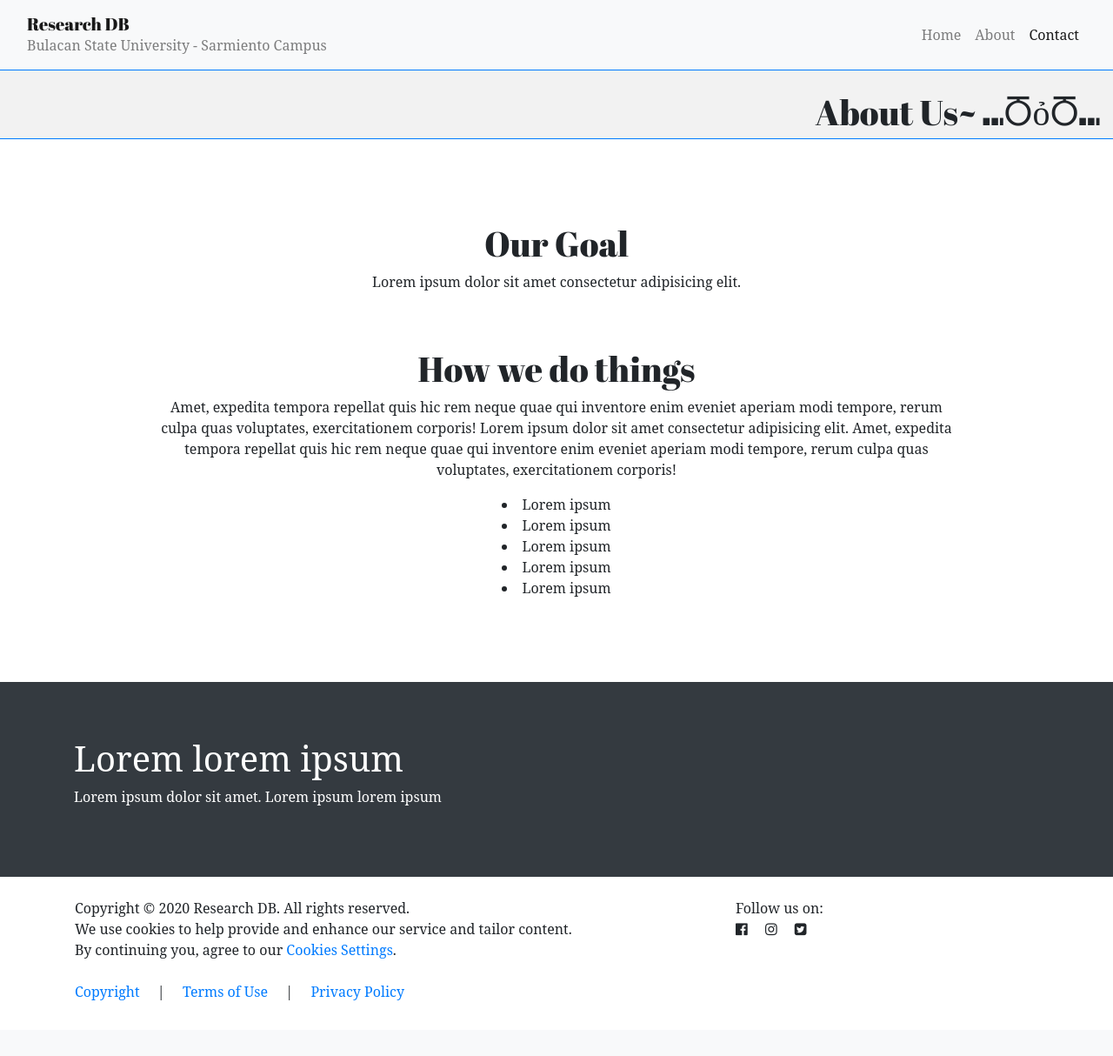
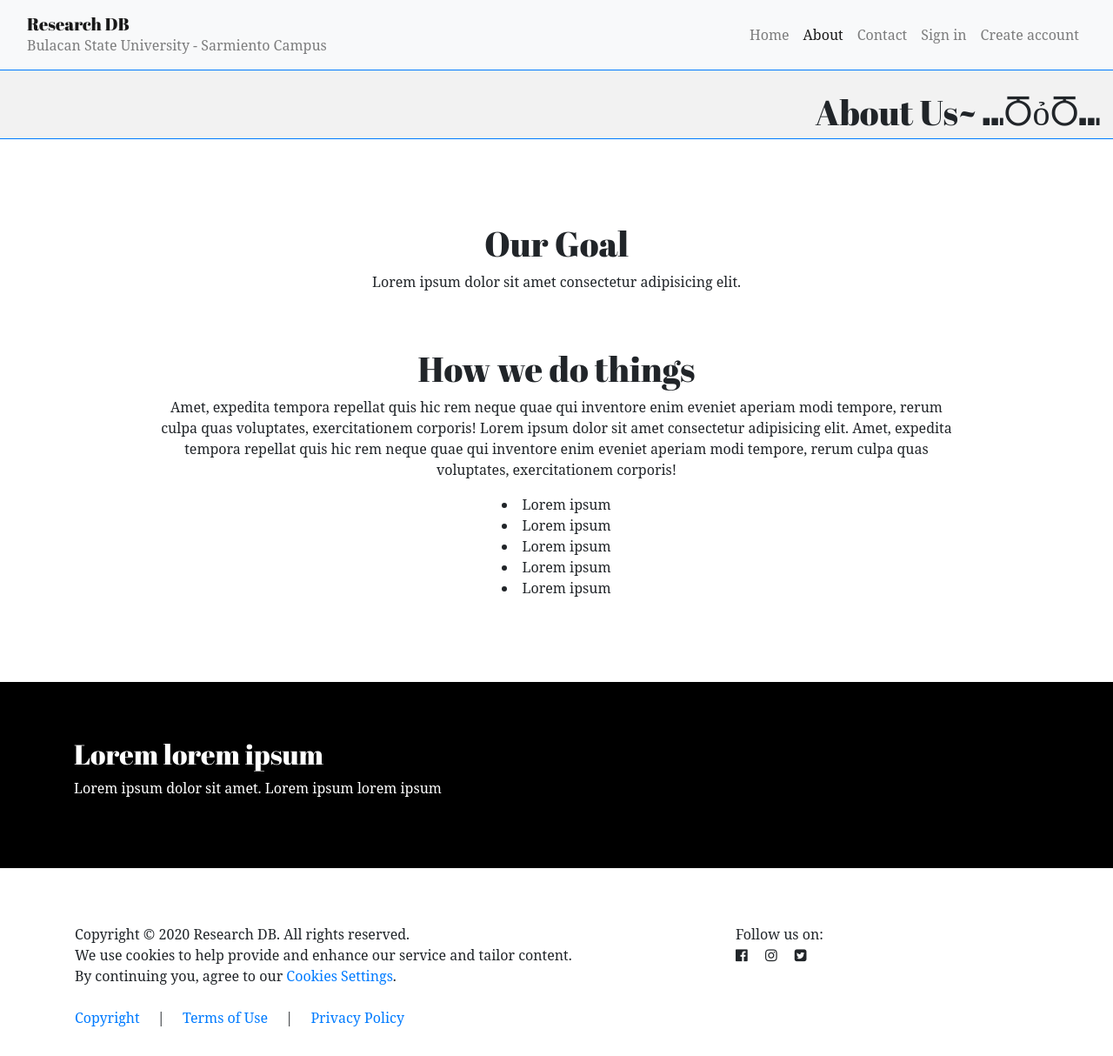
Before and after one commit to jariCruz/BSU_SC_RDB, a PHP site: page /php/about_page.php in a window 1280 px wide. Shown: the whole page at 87% size. Before the commit the page ends 1150 px from the top, so only its background shows below. Run offline with PHP 8.4, Linux system fonts and the light colour scheme.

Commit message:
Changes to index, contact, about page and styles

```diff
--- a/src/css/about_style.css
+++ b/src/css/about_style.css
@@ -8,10 +8,6 @@
 
   .header-font {
     font-family: 'Abril Fatface', serif;
-}
-
-#header-size {
-  font-size: 20px;
   }
 
   #greetings-size {
--- a/src/css/contact_style.css
+++ b/src/css/contact_style.css
@@ -8,10 +8,6 @@
 
 .header-font {
     font-family: 'Abril Fatface', serif;
-}
-
-#header-size {
-    font-size: 20px;
 }
 
 #greetings-size {
--- /dev/null
+++ b/src/css/jumbotron_style.css
@@ -0,0 +1,24 @@
+
+/******************************
+*         Jumbotron           *
+******************************/
+
+.bg-night {
+    background-color: #000000;
+
+}
+
+/******************************
+*   Create an account modal   *
+******************************/
+div.modal-hover:hover {
+  background: #99ebff;
+}
+
+.modal-height {
+  height: 100px;
+}
+
+.align-vertical {
+  vertical-align: middle;
+}
--- a/src/php/about_page.php
+++ b/src/php/about_page.php
@@ -25,6 +25,8 @@
 
     <!-- Other resources -->
     <link rel="stylesheet" href="../css/about_style.css">
+    <link rel="stylesheet" href="../css/jumbotron_style.css">
+
 
 
 </head>
@@ -37,7 +39,7 @@
         <div class="container-fluid">
 
           <div>
-          <div class="header-font" id="header-size">
+            <div class="header-font">
               <a class="navbar-brand" href="#">Research DB</a>
             </div>
 
@@ -55,28 +57,99 @@
             <ul class="navbar-nav ml-auto">
 
               <li class="nav-item">
-              <a class="nav-link" href="#">Home</a>
+                <a class="nav-link" href="../index.php">Home</a>
 
               </li>
 
 
               <li class="nav-item">
-              <a class="nav-link" href="#">About</a>
+                <a class="nav-link active" href="about_page.php">About</a>
 
               </li>
 
-            <li class="nav-item active">
-              <a class="nav-link" href="#">Contact</a>
+              <li class="nav-item">
+                <a class="nav-link" href="contact_page.php">Contact</a>
 
               </li>
+
+              <!-- Dropdown for Logged-in -->
+              <!--
+              <li class="nav-item dropdown">
+                <a class="nav-link dropdown-toggle" href="#" id="navbardrop"
+                    data-toggle="dropdown">Webster~</a>
+
+                <div class="dropdown-menu dropdown-menu-right">
+                  <a href="#" class="dropdown-item">Settings & privacy</a>
+                  <a href="#" class="dropdown-item">Help Guides</a>
+                  <a href="#" class="dropdown-item">Support Centre</a>
+                  <div class="dropdown-divider"></div>
+                  <a href="#" class="dropdown-item">Sign out</a>
+                </div>
+              </li>
+              -->
+
+              <!-- buttons for Log in and sign up -->
+
+              <li class="nav-item">
+                <a class="nav-link" href="login.php">Sign in</a>
+              </li>
+
+              <li class="nav-item">
+                <a class="nav-link" href="#" data-toggle="modal"
+                    data-target="#myModal">Create account</a>
+              </li>
+
 
             </ul>
           </div>
 
 
+        </div>
+      </nav>
+    </div>
+
+
+
+    <!-- Modal for creating an account -->
+    <div class="modal fade" id="myModal">
+      <div class="modal-dialog">
+        <div class="modal-content">
+
+          <!-- modal header -->
+          <div class="modal-header">
+            <h5 class="modal-title">Create an account</h5>
+            <button class="close" data-dismiss="modal">&times;</button>
+          </div>
+
+          <!-- modal body -->
+          <div class="modal-body">
+            <div class="row">
+              <div class="col-6 mt-n3 mb-n3 modal-hover modal-height
+                          d-flex align-items-center justify-content-center">
+
+                    <a href="registration_page_student.php"
+                        class="stretched-link">I am a student</a>
+              </div>
+
+              <div class="col-6 mt-n3 mb-n3 modal-hover modal-height
+                          d-flex align-items-center justify-content-center">
+
+                  <a href="registration_page_professor.php"
+                      class="stretched-link">I am a professor</a>
+              </div>
+            </div>
+          </div>
+
+          <!-- modal footer -->
+          <div class="modal-footer">
+            <button class="btn btn-outline-danger" data-dismiss="modal">Close</button>
+          </div>
 
         </div>
-    </nav>
+      </div>
+
+    <!-- modal -->
+    </div>
   </div>
 
   <!-- About Us Header -->
@@ -118,11 +191,10 @@
 
    <!-- Jumbotron -->
   <div class="jumbotron jumbotron-fluid
-              bg-dark text-white
-              mt-3 mb-n2">
+              bg-night text-white">
     <div class="container">
 
-      <h1>Lorem lorem ipsum</h1>
+      <h2 class="header-font">Lorem lorem ipsum</h2>
       <p>Lorem ipsum dolor sit amet. Lorem ipsum lorem ipsum</p>
     </div>
   </div>
```
Also changed, not shown: src/css/index_style.css (+0 -15 lines), src/index.php (+5 -2 lines), src/php/contact_page.php (+80 -7 lines). Lines whose indentation alone changed are shown as unchanged.
